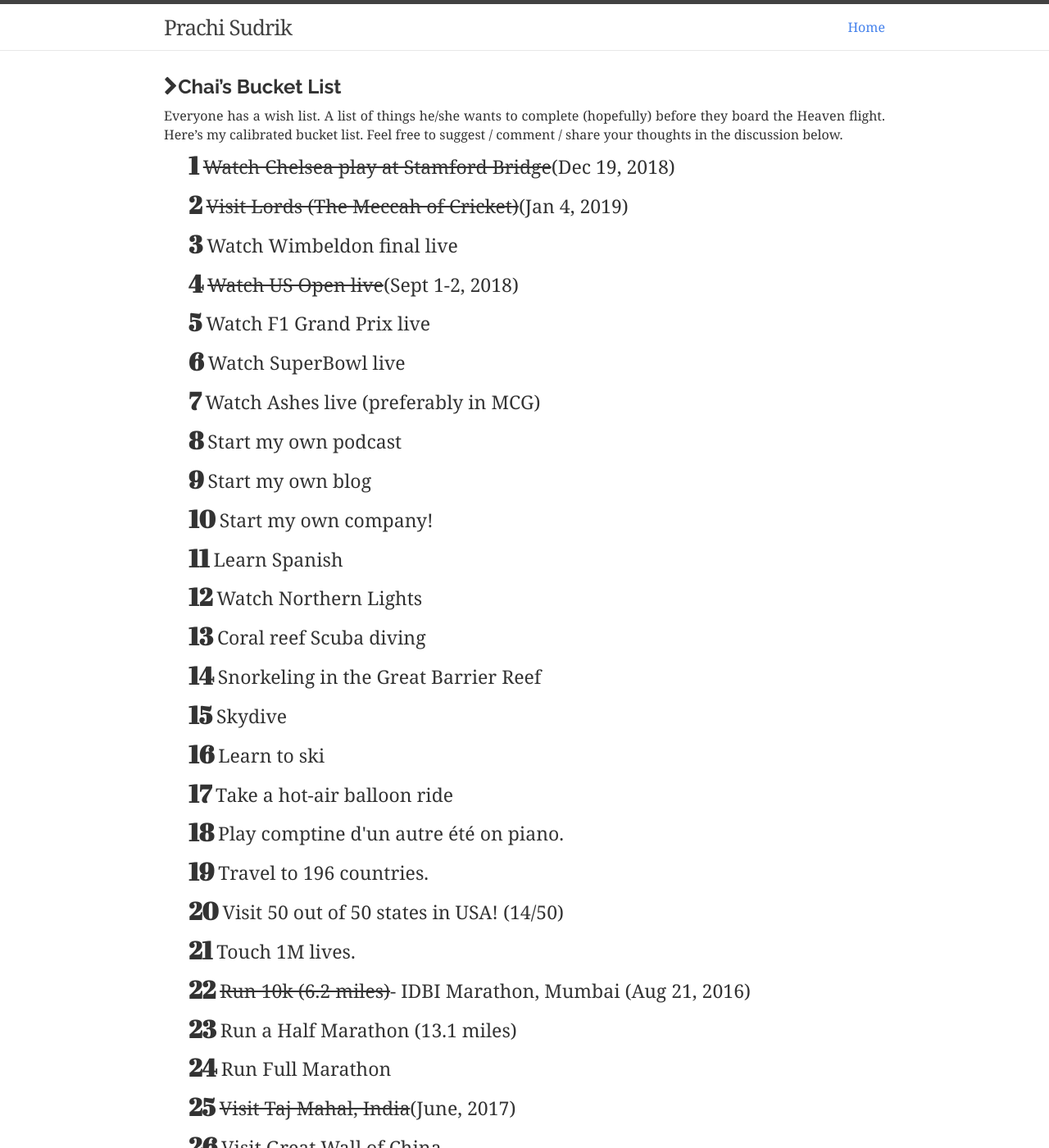
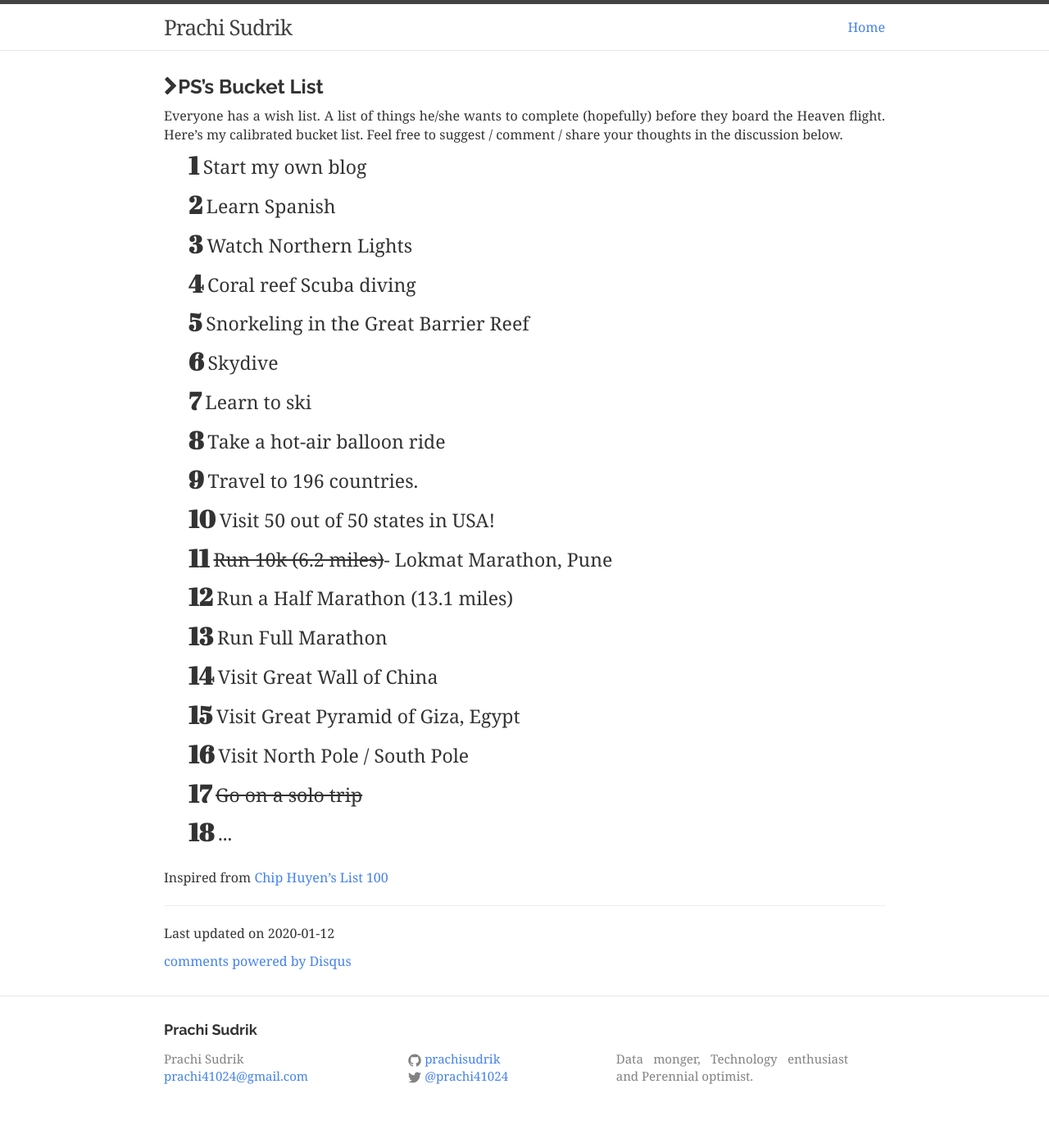
Before and after one commit to prachisudrik/prachisudrik.github.io, a Jekyll site: the page built from bucketlist.md, in a window 1280 px wide and 1400 px high. Shown: the whole window at 82% size. Built offline with Jekyll 4.4.1, drawn with Linux system fonts in a browser that asks for light colours; nearby versions of some CDN libraries; comment, search, counter and statistics services are not loaded; some of the changed text lies outside the part shown.

Commit message:
Update bucketlist.md

```diff
--- a/bucketlist.md
+++ b/bucketlist.md
@@ -1,25 +1,16 @@
 ---
 layout: base
-title: Chai's Bucket List
+title: My Bucket List
 comments: true
 ---
 
 
-## <i class="fa fa-chevron-right"></i>Chai's Bucket List
+## <i class="fa fa-chevron-right"></i>PS's Bucket List
 Everyone has a wish list. A list of things he/she wants to complete (hopefully) before they board the Heaven flight. Here's my calibrated bucket list.
 Feel free to suggest / comment / share your thoughts in the discussion below.
 
 <ol>
-    <li><del>Watch Chelsea play at Stamford Bridge</del> (Dec 19, 2018)</li>
-    <li><del>Visit Lords (The Meccah of Cricket)</del> (Jan 4, 2019)</li>
-    <li>Watch Wimbeldon final live</li>
-    <li><del>Watch US Open live</del> (Sept 1-2, 2018)</li>
-    <li>Watch F1 Grand Prix live</li>
-    <li>Watch SuperBowl live </li>
-    <li>Watch Ashes live (preferably in MCG)</li>
-    <li>Start my own podcast</li>
     <li>Start my own blog</li>
-    <li>Start my own company!</li>
     <li>Learn Spanish</li>
     <li>Watch Northern Lights</li>
     <li>Coral reef Scuba diving</li>
@@ -27,27 +18,15 @@ Feel free to suggest / comment / share your thoughts in the discussion below.
     <li>Skydive</li>
     <li>Learn to ski</li>
     <li>Take a hot-air balloon ride</li>
-    <li>Play comptine d'un autre été on piano.</li>
     <li>Travel to 196 countries.</li>
-    <li>Visit 50 out of 50 states in USA! (14/50)</li>
-    <li>Touch 1M lives.</li>
-    <li><del>Run 10k (6.2 miles)</del> - IDBI Marathon, Mumbai (Aug 21, 2016)</li>
+    <li>Visit 50 out of 50 states in USA!</li>
+    <li><del>Run 10k (6.2 miles)</del> - Lokmat Marathon, Pune</li>
     <li>Run a Half Marathon (13.1 miles)</li>
     <li>Run Full Marathon</li>
-    <li><del>Visit Taj Mahal, India</del> (June, 2017)</li>
     <li>Visit Great Wall of China</li>
-    <li>Visit Petra, Jordan</li>
-    <li>Visit Colosseum, Italy</li>
-    <li>Visit Christ the Redeemer, Brazil</li>
-    <li>Visit Machu Picchu, Peru</li>
-    <li>Visit Chichen Itza, Mexico</li>
     <li>Visit Great Pyramid of Giza, Egypt</li>
     <li>Visit North Pole / South Pole</li>
-    <li>Visit Masai Mara, Kenya</li>
     <li><del>Go on a solo trip</del></li>
-    <li>Attend NeurIPS</li>
-    <li>Brew my own beer</li>
-    <li>Dine at a 3-Star Michelin restaurant</li>
     <li>...</li>
 </ol>
 
```
